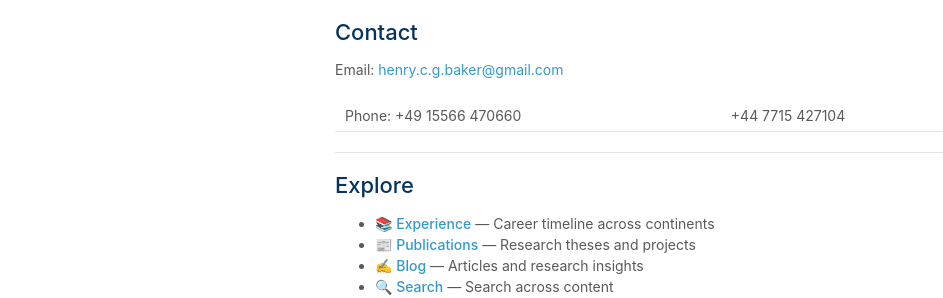
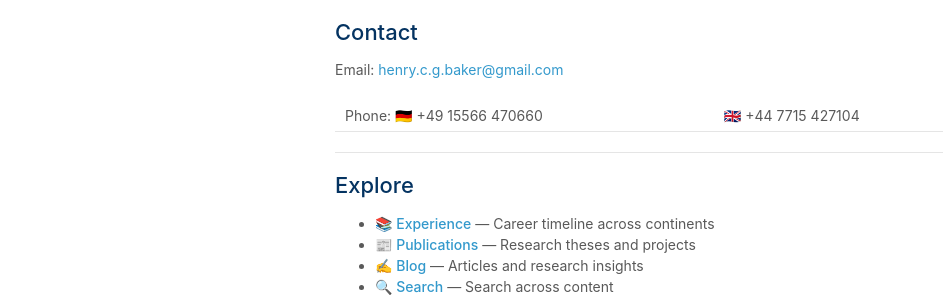
Before and after one commit to henrycgbaker/henrycgbaker.github.io, a Jekyll site: the page built from index.md, in a window 1280 px wide and 900 px high, scrolled down 814 px. Shown: the part 491-789 px from the top of the window, without its empty margins (135-1078 px from the left). Built offline with Jekyll 4.4.1, drawn with Linux system fonts in a browser that asks for light colours; a style sheet for code colours, icons or effects is not loaded.

```diff
--- a/index.md
+++ b/index.md
@@ -53,7 +53,7 @@ My background spans East Asia, Europe, and Africa, with experience in policy res
 
 Email: [henry.c.g.baker@gmail.com](mailto:henry.c.g.baker@gmail.com)
 
-Phone: +49 15566 470660 | +44 7715 427104
+Phone: 🇩🇪 +49 15566 470660 | 🇬🇧 +44 7715 427104
 
 ---
 
```
